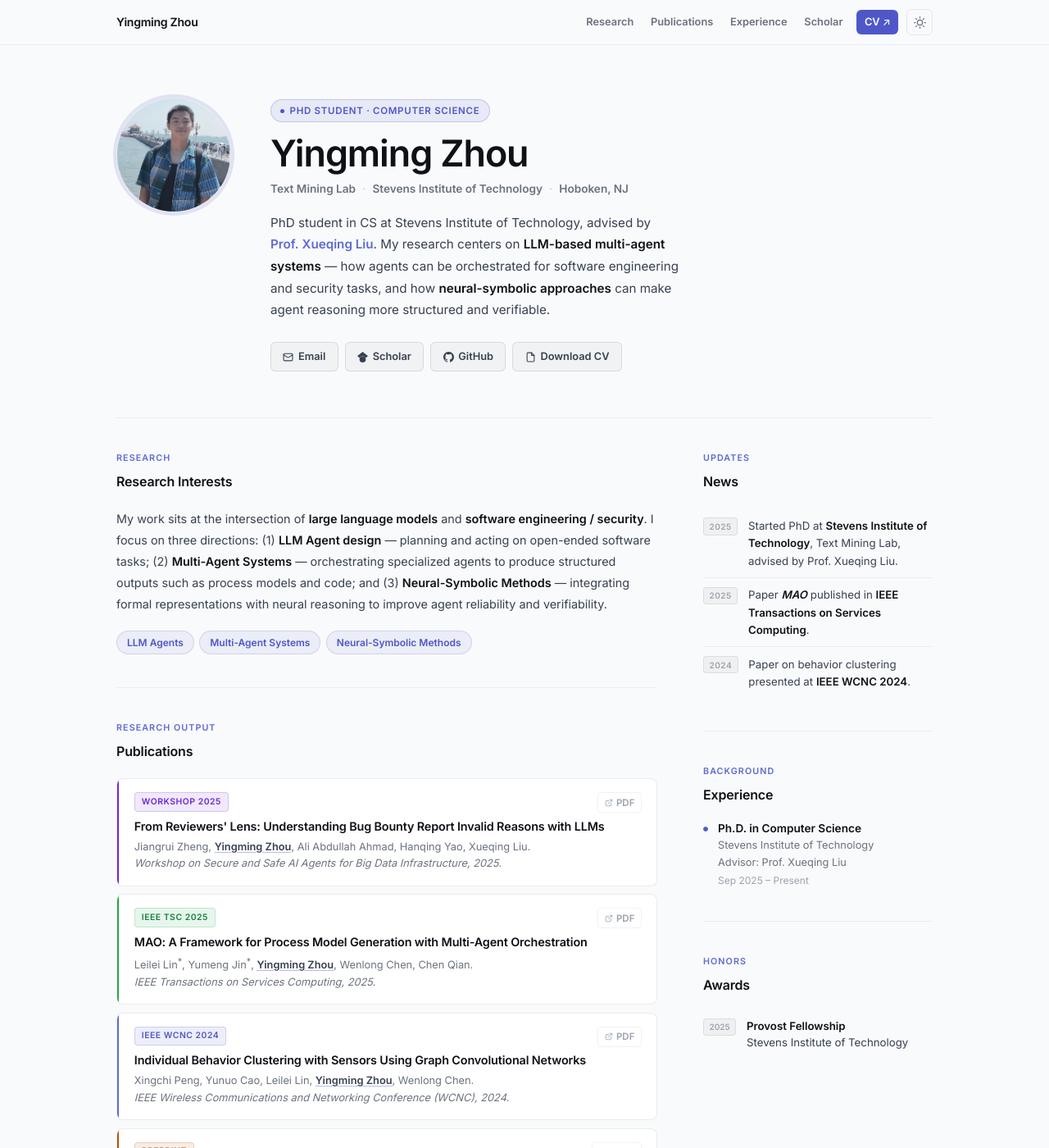
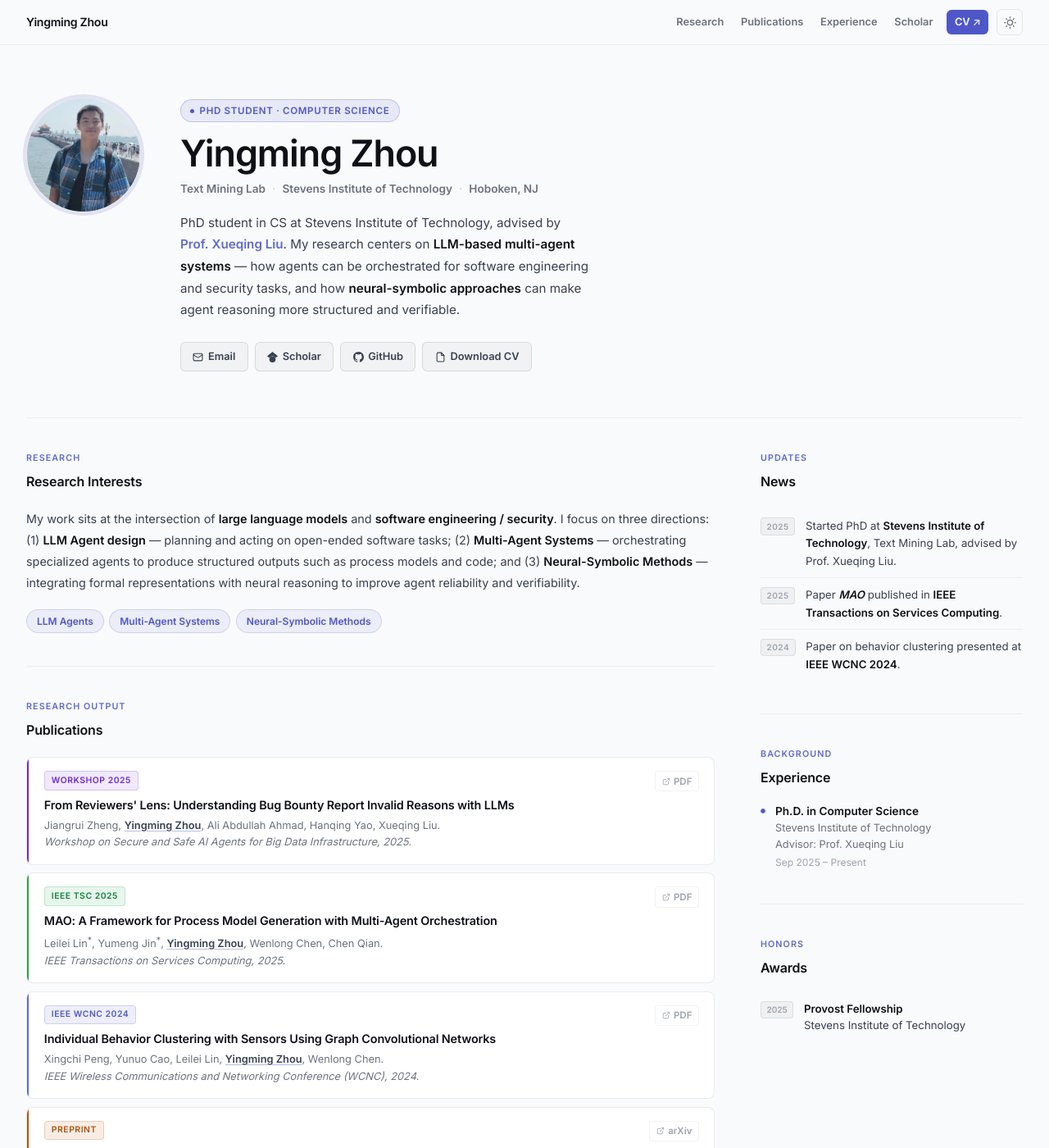
Before and after one commit to Aizhouym/Aizhouym.github.io, a Jekyll site: the page built from _pages/about.md, in a window 1280 px wide and 1400 px high. Shown: the whole window at 82% size. Built offline with Jekyll 4.4.1, drawn with Linux system fonts in a browser that asks for light colours; a script that is not in the unit is left out.

Commit message:
Widen page to 1280px, constrain globe to 160px, wider sidebar
Co-Authored-By: Claude Sonnet 4.6 <noreply@anthropic.com>

```diff
--- a/_layouts/homepage.html
+++ b/_layouts/homepage.html
@@ -41,7 +41,7 @@
       --amber:  #d97706;
       --purple: #7c3aed;
 
-      --w: 1060px;
+      --w: 1280px;
       --radius-sm: 4px;
       --radius:    6px;
       --radius-md: 8px;
@@ -295,7 +295,7 @@
     /* ── TWO-COLUMN BODY ─────────────────────────────────── */
     .body-grid {
       display: grid;
-      grid-template-columns: 1fr 280px;
+      grid-template-columns: 1fr 320px;
       gap: 0 3.5rem;
       align-items: start;
     }
@@ -534,6 +534,10 @@
       transition: opacity .2s;
     }
     .footer-globe:hover { opacity: 1; }
+    /* constrain the globe canvas to a sensible size */
+    .footer-globe canvas,
+    .footer-globe img,
+    .footer-globe > * { max-width: 160px !important; max-height: 160px !important; }
 
     /* ── RESPONSIVE ──────────────────────────────────────── */
     @media (max-width: 820px) {
```
